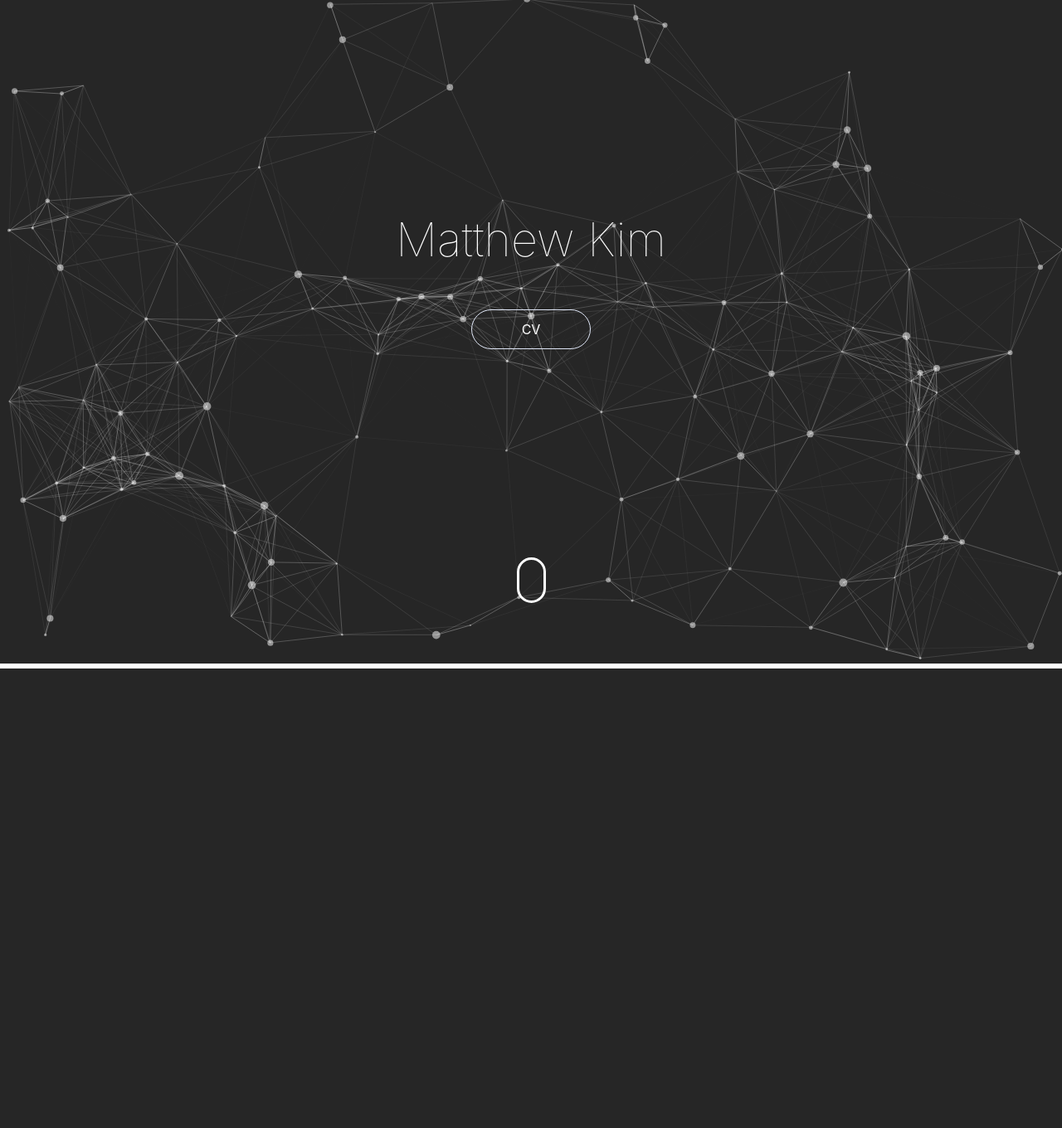
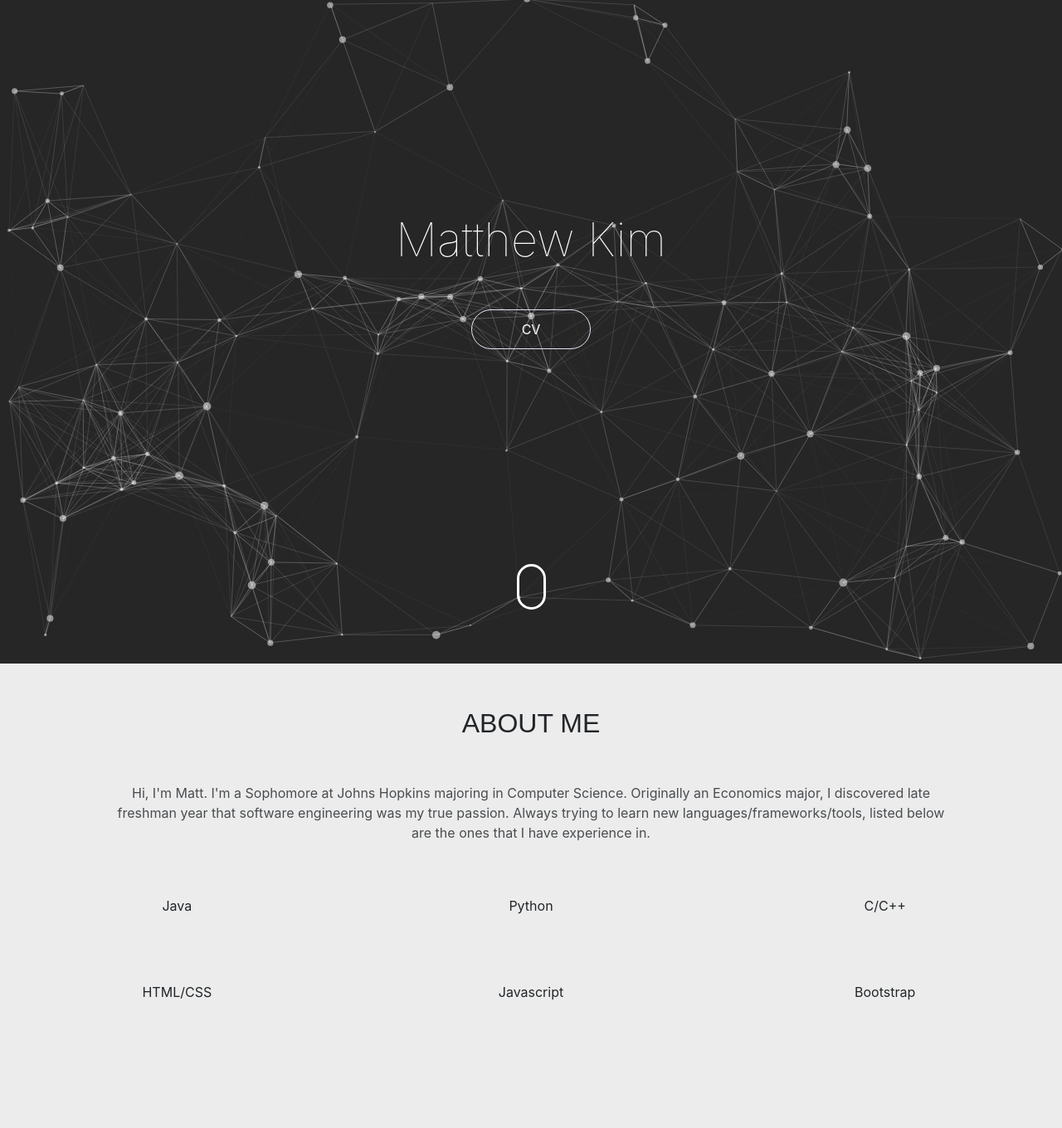
Before and after one commit to matthewsmkim1/matthewsmkim1.github.io, a PHP site: page / in a window 1280 px wide. Shown: the whole page at 83% size. Before the commit the page ends 806 px from the top, so only its background shows below. Run offline with PHP 8.4, Linux system fonts and the light colour scheme; some libraries are stand-ins or nearby versions.

Commit message:
added about me

```diff
--- a/css/style.css
+++ b/css/style.css
@@ -4,6 +4,45 @@ body {
    padding: 0;
    height: 100vh;
 }
+
+.col-centered{
+    float: none;
+    margin: 0 auto;
+}
+
+.bottom-buffer { margin-bottom:5rem; }
+
+.parallax {
+    /* The image used */
+    /*background-image: url("../night.jpeg");*/
+    background-color: #ECECEC;
+
+    /* Full height */
+    height: 70%;
+
+    /* Create the parallax scrolling effect */
+    background-attachment: fixed;
+    background-position: center;
+    background-repeat: no-repeat;
+    background-size: cover;
+}
+
+#aboutMe {
+  font-family: 'Raleway', sans-serif;
+  font-size: 2rem;
+  text-align: center;
+  padding-top: 3rem;
+  font-weight: lighter;
+}
+
+#hi p {
+  font-size: 1rem;
+  opacity: .8;
+  text-align: center;
+  padding: 3rem 8rem 3rem 8rem;
+}
+
+
 #particles-js {
    height: 100%;
    background: #262626;
@@ -38,7 +77,8 @@ body {
 
 #scroll {
   position: absolute;
-  top: 42rem;
+  /*top: 44rem;*/
+  top: 85%;
   left: 0;
   right: 0;
   margin: 0 auto;
@@ -56,9 +96,11 @@ body {
    transition: all 0.5s;
    cursor: pointer;
    margin: 5px;
+
 }
 
 .button span {
+
    cursor: pointer;
    display: inline-block;
    position: relative;
@@ -205,7 +247,7 @@ body {
 #title h1 {
   position: absolute;
   font-size: 3.5rem;
-  top: 12rem;
+  top: 10rem;
   left: 0;
   right: 0;
   margin: 0 auto;
@@ -216,7 +258,7 @@ body {
 #resume {
   position: absolute;
   text-align: center;
-  top: 19rem;
+  top: 17rem;
   left: 0;
   right: 0;
   margin: 0 auto;
@@ -232,5 +274,9 @@ body {
   margin: 0 auto;
 }
 
+.parallax {
+  background-attachment: scroll;
+}
+
 
 }
--- a/index.html
+++ b/index.html
@@ -26,7 +26,7 @@
 
          <div id="scroll">
             <span class="scroll-btn">
-               <a href="#" class="mouseScroll">
+               <a href="#hi" class="mouseScroll">
                   <span class="mouse">
                      <span>
                      </span>
@@ -35,23 +35,48 @@
             </span>
          </div>
 
+      </div>
+
+      <div class="parallax" id="hi">
+         <div id="aboutMe">
+            ABOUT ME
+         </div>
+         <p>
+            Hi, I'm Matt. I'm a Sophomore at Johns Hopkins majoring in Computer Science.
+            Originally an Economics major, I discovered late freshman year that software engineering
+            was my true passion. Always trying to learn new languages/frameworks/tools, listed below are
+            the ones that I have experience in.
+         </p>
+            <div class="container-fluid">
+               <div class="row bottom-buffer">
+                 <div class="col-xs-6 col-sm-6 col-md-4 col-centered text-center"> Java </div>
+                 <div class="col-xs-6 col-sm-6 col-md-4 col-centered text-center">Python</div>
+                 <div class="col-xs-6 col-sm-6 col-md-4 col-centered text-center">C/C++</div>
+               </div>
+
+               <div class="row">
+                 <div class="col-xs-12 col-sm-6 col-md-4 col-centered text-center">HTML/CSS</div>
+                 <div class="col-xs-12 col-sm-6 col-md-4 col-centered text-center">Javascript</div>
+                 <div class="col-xs-12 col-sm-6 col-md-4 col-centered text-center">Bootstrap</div>
+               </div>
+
+            </div>
 
 
 
-      </div>
 
-      <div id="bio">
+
+
 
       </div>
 
 
 
 
-
+      <script src="http://ajax.googleapis.com/ajax/libs/jquery/2.1.3/jquery.min.js"></script>
       <script type="text/javascript" src="js/particles.js"></script>
       <script type="text/javascript" src="js/app.js"></script>
       <script type="text/javascript" src="js/main.js"></script>
-      <script src="http://ajax.googleapis.com/ajax/libs/jquery/2.1.3/jquery.min.js"></script>
       <script src="js/bootstrap.min.js"></script>
    </body>
 
--- a/js/main.js
+++ b/js/main.js
@@ -1,29 +1,14 @@
 $(document).ready(function(){
+	$('a[href^="#hi"]').on('click',function (e) {
+	    e.preventDefault();
 
-	$(".mouseScroll").click(function(e) {
+	    var target = this.hash;
+	    var $target = $(target);
 
-		var linkHref = $(this).attr('href');
-
-		$('html, body').animate({
-			scrollTop: $(linkHref).offset().top
-		}, 1000);
-
-		e.preventDefault();
+	    $('html, body').stop().animate({
+	        'scrollTop': $target.offset().top
+	    }, 900, 'swing', function () {
+	        window.location.hash = target;
+	    });
 	});
-
-
-/*
-
-   $('.fa-facebook').hover(function() {
-		//does not find .fa-stack class for some reason
-		var col = document.getElementsByClassName(".fa-stack");
-		for(i=0; i<col.length; i++) {
-    		col[i].style.color = 'black';
-  		}
-   });
-
-*/
-
-
-
 });
```
Also changed, not shown: night.jpeg (deleted).
